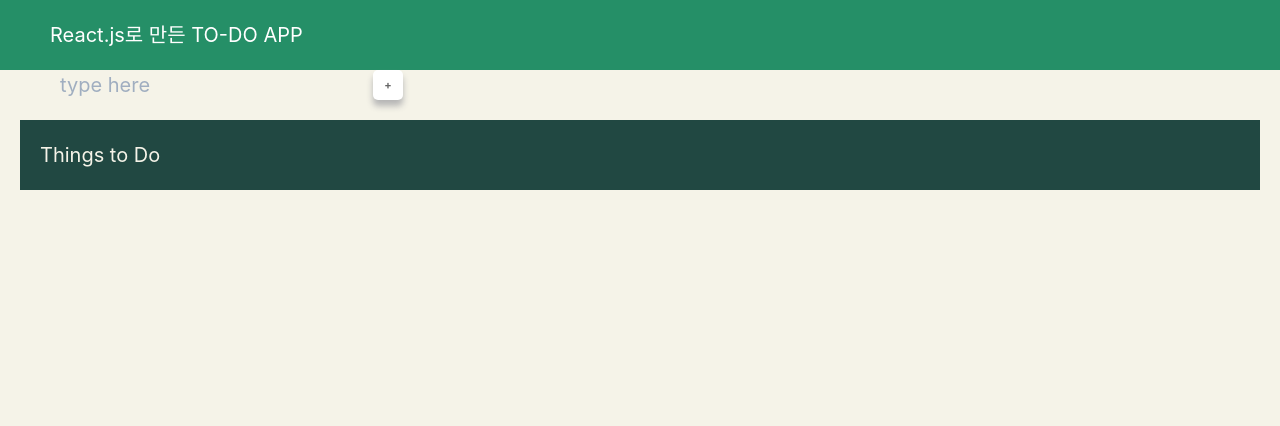
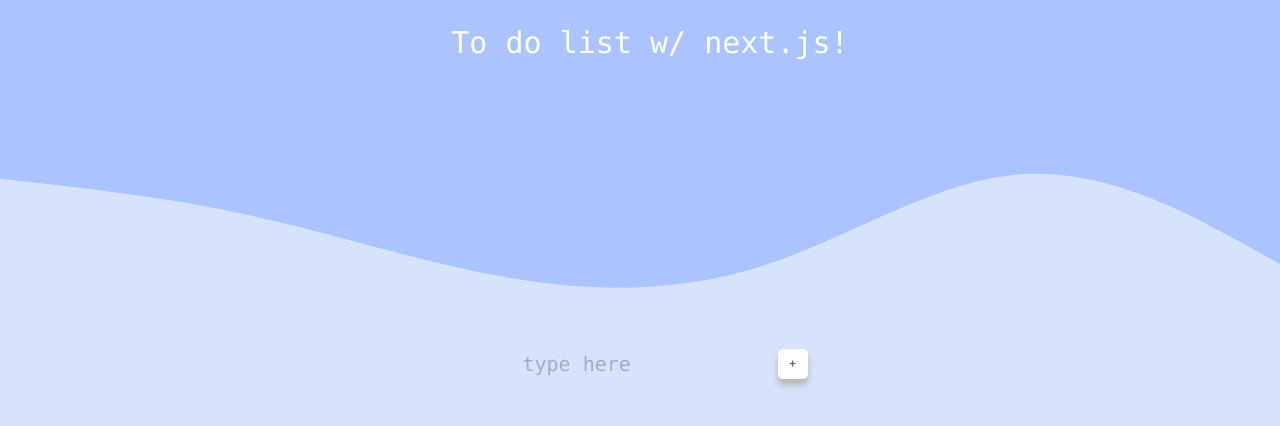
Before and after one commit to usernamebuzz/nextjs-todo-1886px, a Next.js app: page / in a window 1280 px wide. Shown: the top 426 px of the page. Built offline with nearby package versions, Linux system fonts and the light colour scheme.

Commit message:
re-styled w/ wavy header

```diff
--- a/pages/index.js
+++ b/pages/index.js
@@ -2,11 +2,11 @@
 import Header from "./src/components/Header.js";
 import Todo from "./src/components/todo/Todo";
 
-
 const GlobalStyle = createGlobalStyle`
   *{
     box-sizing: border-box;
-    background-color : #F5F3E8;
+    background-color : #d7e3fc;
+    font-family: "consolas"
   }
   html {
     font-size : 10px;
@@ -16,14 +16,22 @@
     width: 100%;
     margin: 0;
   }
+
 `;
 
 function App() {
   return (
     <Wrapper>
       <GlobalStyle />
-        <Header />
-        <Todo />
+      <Header />
+      <svg xmlns="http://www.w3.org/2000/svg" viewBox="0 0 1440 320">
+        <path
+          fill="#abc4ff"
+          fill-opacity="1"
+          d="M0,128L48,133.3C96,139,192,149,288,170.7C384,192,480,224,576,240C672,256,768,256,864,224C960,192,1056,128,1152,122.7C1248,117,1344,171,1392,197.3L1440,224L1440,0L1392,0C1344,0,1248,0,1152,0C1056,0,960,0,864,0C768,0,672,0,576,0C480,0,384,0,288,0C192,0,96,0,48,0L0,0Z"
+        ></path>
+      </svg>
+      <Todo />
     </Wrapper>
   );
 }
--- a/pages/src/components/Header.js
+++ b/pages/src/components/Header.js
@@ -1,15 +1,6 @@
-import styled from "styled-components";
+//import styled from "styled-components";
+import headerStyles from "./Header.module.css";
 
 export default function Header() {
-  return <StlyedHeader>React.js로 만든 TO-DO APP</StlyedHeader>;
+  return <h1 className={headerStyles.waveContainer}>To do list w/ next.js!</h1>;
 }
-
-const StlyedHeader = styled.header`
-  background-color: #258F67;
-  color: #ffffff;
-  font-size: 2rem;
-  height: 7rem;
-  display: flex;
-  align-items: center;
-  padding-left: 5rem;
-`;
--- /dev/null
+++ b/pages/src/components/Header.module.css
@@ -0,0 +1,14 @@
+.waveContainer {
+  position: relative;
+  background: #abc4ff;
+  color: #fff;
+  text-align: center;
+  text-indent: 2rem;
+  overflow: hidden;
+  font-size: 3rem;
+  padding-top: 2rem;
+}
+
+.waveContainer > svg {
+  display: block;
+}
--- a/pages/src/components/todo/Button.module.css
+++ b/pages/src/components/todo/Button.module.css
@@ -1,4 +1,4 @@
-.SubmitButton{
+.SubmitButton {
   width: 3rem;
   height: 3rem;
   border: none;
@@ -11,7 +11,7 @@
   outline: none;
 }
 
-  .SubmitButton:active{
+.SubmitButton:active {
   transform: scale(0.98);
-    background:   #EFC368;
+  background: #abc4ff;
 }
--- a/pages/src/components/todo/Form.js
+++ b/pages/src/components/todo/Form.js
@@ -24,7 +24,7 @@
     toastRef.current = toast({
       title: "Allons-y!",
       status: "success",
-      isClosable: true
+      isClosable: true,
     });
   };
 
@@ -42,7 +42,6 @@
     }
   };
 
-
   return (
     <AlignedDiv>
       <StyledInput
@@ -51,20 +50,25 @@
         onChange={onChange}
         onKeyDown={onEnter}
         value={inputs}
-      /><button onClick={onCreate} className={buttonStyles.SubmitButton}>+</button>
+      />
+      <button onClick={onCreate} className={buttonStyles.SubmitButton}>
+        +
+      </button>
     </AlignedDiv>
   );
 }
 
 const StyledInput = styled.input`
-  color: #214842;
+  color: #6e9aff;
   font-size: 2rem;
   display: flex;
-  align-items: center;
-  padding-left: 6rem;
+  padding-left: 1rem;
 `;
 
 const AlignedDiv = styled.div`
+  justify-content: center;
   display: flex;
   flex-direction: row;
+  margin-left: 4rem;
+  margin-bottom: 2rem;
 `;
--- a/pages/src/components/todo/Todo.js
+++ b/pages/src/components/todo/Todo.js
@@ -1,6 +1,5 @@
 import { useState } from "react";
 import ListStyles from "./Todo.module.css";
-import styled from "styled-components";
 
 import Form from "./Form";
 import Item from "./Item";
@@ -17,19 +16,7 @@
   return (
     <div>
       <Form todoList={todoList} setTodoList={setTodoList} />
-      <Styledh1>Things to Do</Styledh1>
-      <TodoList className={ListStyles.ToDoListStyle}/>
+      <TodoList className={ListStyles.ToDoListStyle} />
     </div>
   );
 }
-
-const Styledh1 = styled.h1`
-  color: #F5F3E8;
-  font-size: 2rem;
-  display: flex;
-  align-items: center;
-  padding-left: 3rem;
-  margin: 2rem;
-  padding: 2rem;
-  background-color: #214842
-`;
--- a/pages/src/components/todo/Todo.module.css
+++ b/pages/src/components/todo/Todo.module.css
@@ -1,4 +1,6 @@
-.ToDoListStyle{
-    font-weight: bold;
-    font-size: 2em;
-    color: #214842;}
+.ToDoListStyle {
+  font-weight: bold;
+  font-size: 1em;
+  margin-bottom: 1rem;
+  color: #6e9aff;
+}
--- a/pages/src/components/todo/item.module.css
+++ b/pages/src/components/todo/item.module.css
@@ -1,16 +1,14 @@
 .section {
-    padding: 2rem 2rem;
-    background: #2c82c9;
-    padding-bottom: 2rem;
+  padding-left: 2rem;
 }
 .section li {
-    color: #214842;
+  color: #6e9aff;
   font-size: 2rem;
   display: flex;
   align-items: center;
   padding-left: 6rem;
 }
 
-.section a{
+.section a {
   padding-left: 6rem;
 }
```
Also changed, not shown: pages/src/components/todo/Item.js (+5 -7 lines). Lines whose indentation alone changed are shown as unchanged.
